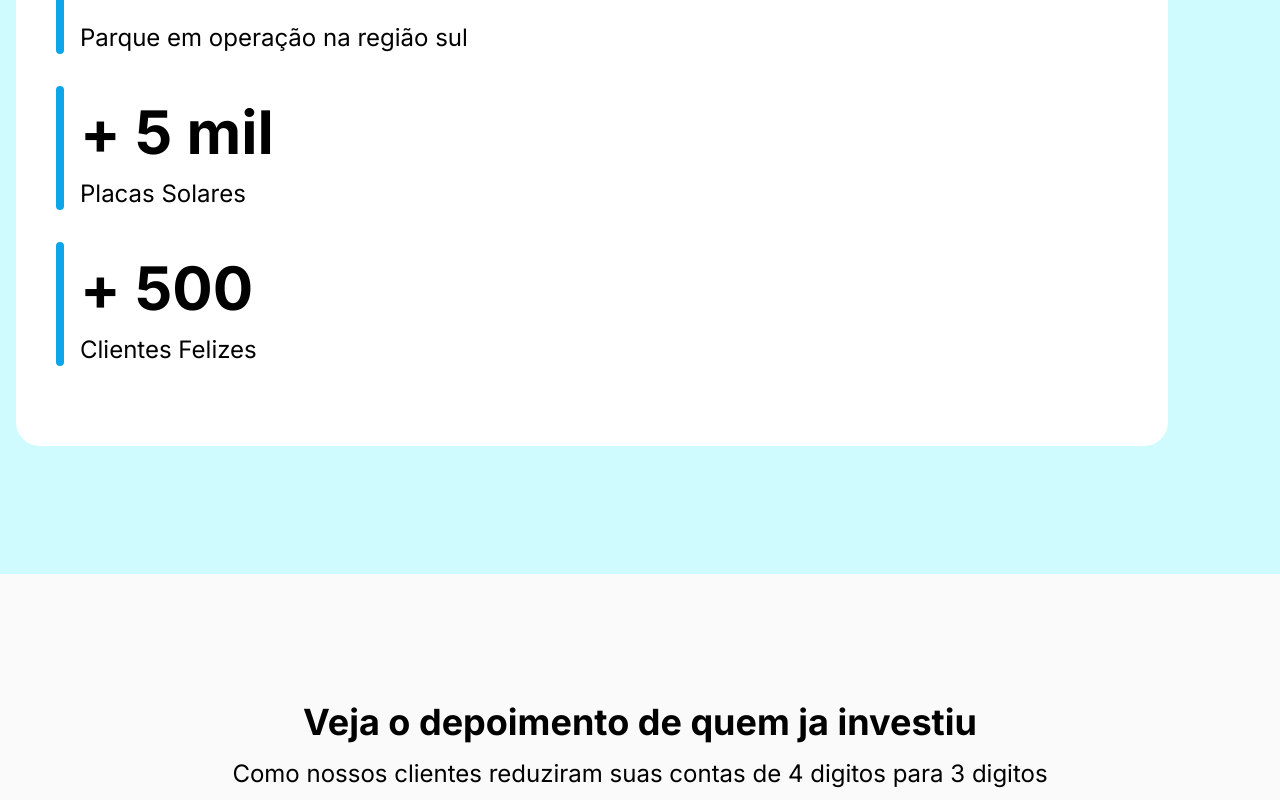
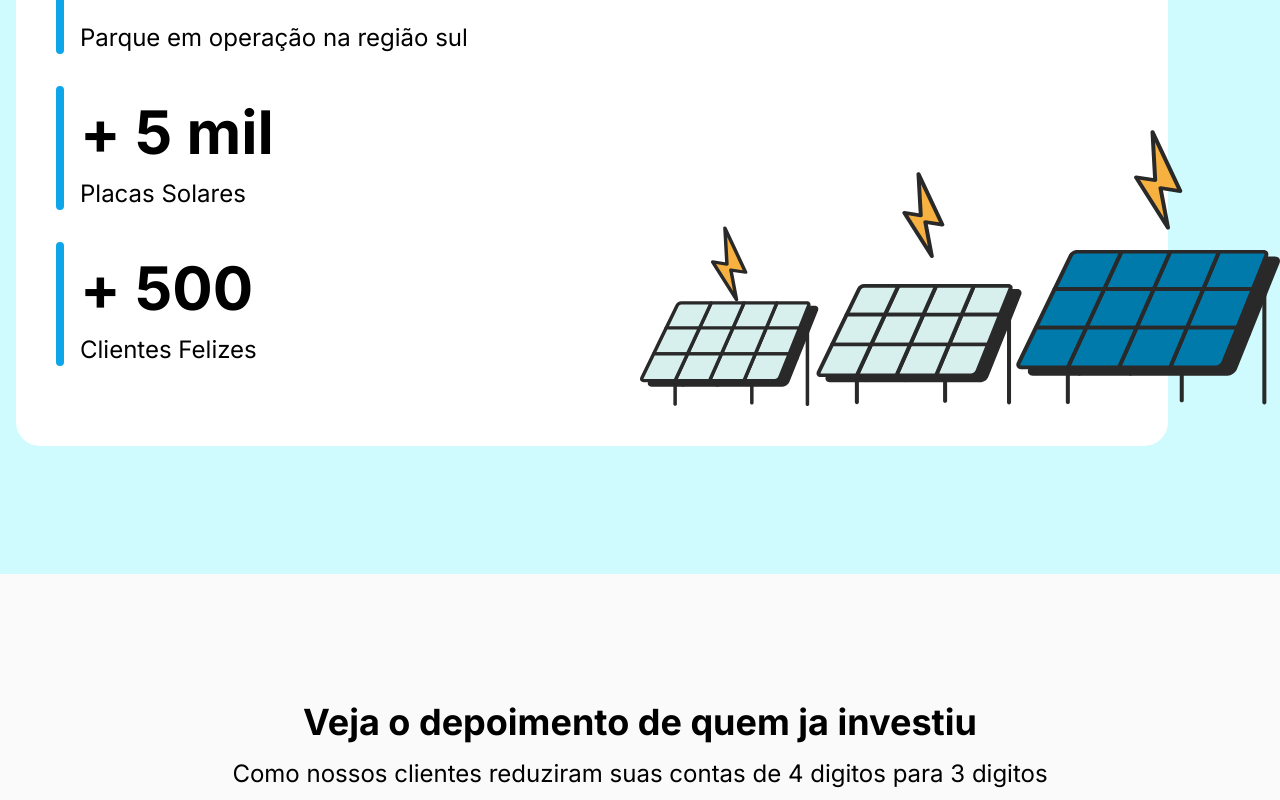
Before and after one commit to victorazesc/expertiseenergia, a Next.js app: page / in a window 1280 px wide. Shown: the part 3860-4660 px from the top of the page. Built offline with nearby package versions, Linux system fonts and the light colour scheme; what tailwindcss-font-inter would draw is missing.

Commit message:
fix: adjusts

```diff
--- a/src/components/Footer.tsx
+++ b/src/components/Footer.tsx
@@ -3,7 +3,7 @@ export function Footer() {
     return (
         <>
             <footer className="redesign__footer flex flex-col sm:flex-row justify-between container mx-auto py-12 relative">
-                <a href="#desktopContent" className="absolute -top-14 right-0"> <img src="images/up.svg" alt="subir" /></a>
+                <a href="#desktopContent" className="absolute -top-14 sm:-top-11 right-0"> <img src="images/up.svg" alt="subir" /></a>
 
                 <div className="redesign__footer-social flex-col sm:flex-row">
                     <img src="images/Logo-Expertise-branca-R-2.png" alt="" width={230} />
@@ -59,7 +59,7 @@ export function Footer() {
             <div className="bg-slate-100 py-8">
                 <div className="container mx-auto px-4 flex flex-col gap-8 sm:flex-row justify-between">
                     <p>{year}. Expertise - Todos os direitos reservados </p>
-                    <p className="text-slate-400">Designed by Victor Azevedo</p>
+                    <p className="text-slate-400">Designed by <a href="https://www.azevedo.click/">Victor Azevedo</a></p>
                 </div>
 
             </div>
--- a/src/components/Growth.tsx
+++ b/src/components/Growth.tsx
@@ -14,7 +14,7 @@ export function Growth() {
                 <Card title={"+ 5 mil"} description={"Placas Solares"} />
                 <Card title={"+ 500"} description={"Clientes Felizes"} />
               </div>
-              <div className="self-end absolute left-1/2 hidden lg:visible xl:visible sm:visible">
+              <div className="self-end absolute left-1/2 hidden sm:block">
                 <img src="images/solar-plates.svg" alt="" />
               </div>
             </div>
```
